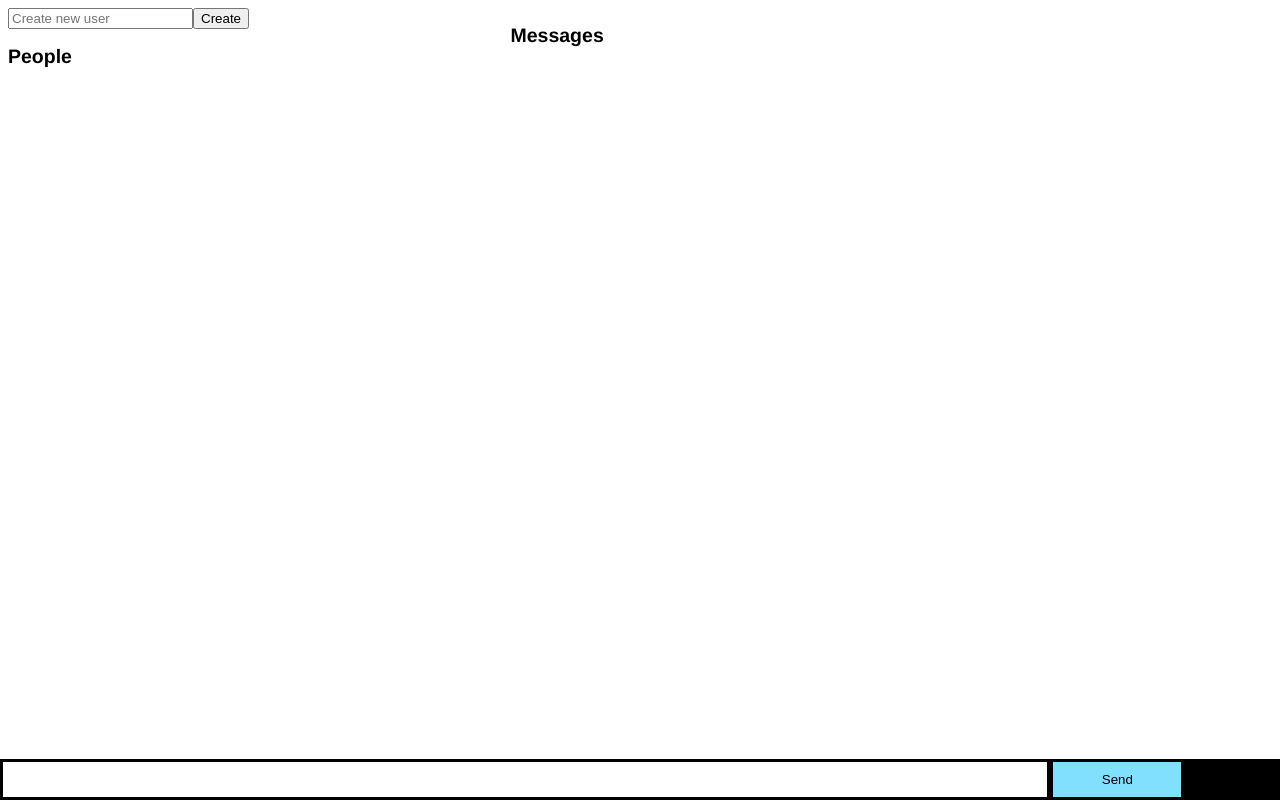
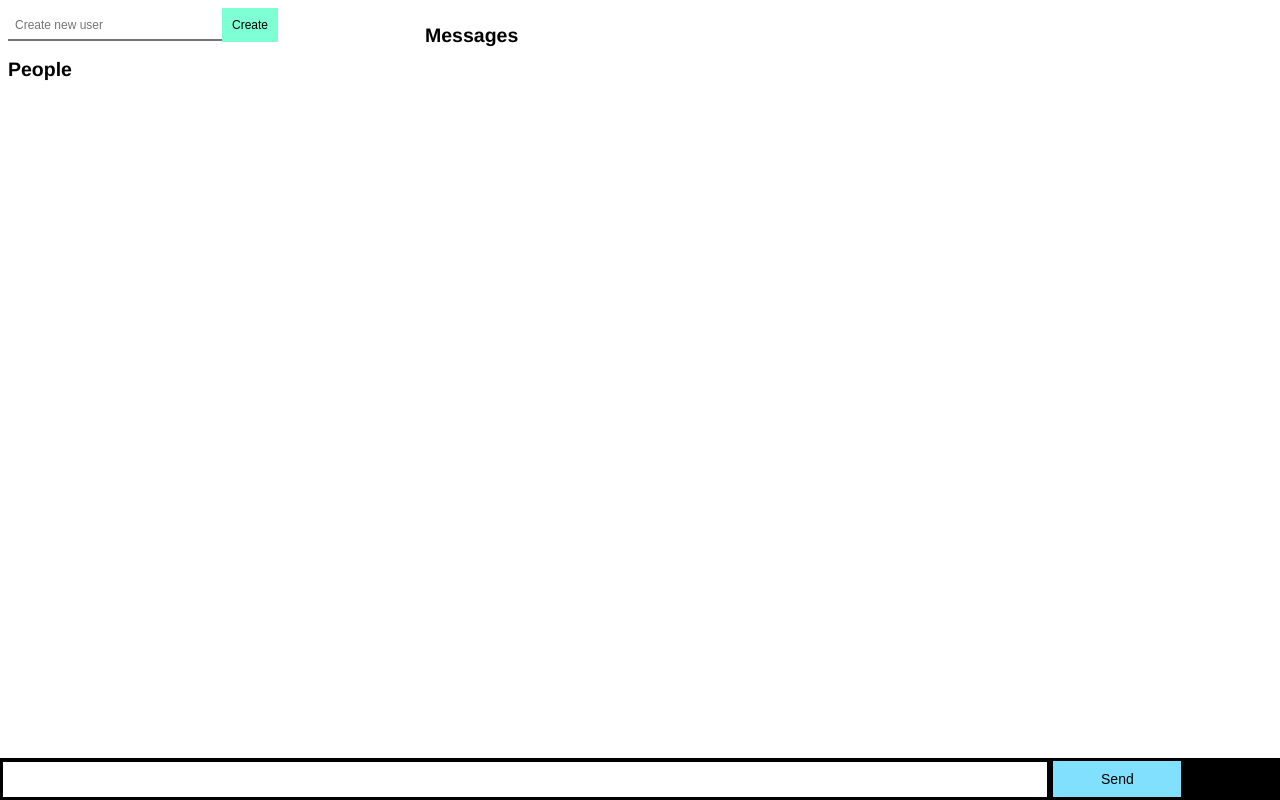
Before and after one commit to sherzader/chitchat, a website: page index.html in a window 1280 px wide. Drawn offline with nearby package versions, Linux system fonts and the light colour scheme; no server answers.

```diff
--- a/package.json
+++ b/package.json
@@ -12,5 +12,8 @@
     "express": "^4.13.4",
     "socket.io": "^1.4.5"
   },
+  "engines": {
+    "node": "5.0.0"
+  },
   "license": "MIT"
 }
--- a/style.css
+++ b/style.css
@@ -16,13 +16,14 @@
   background: rgb(130, 224, 255);
   border: none;
   padding: 10px;
+  font-size: 14px;
 }
 
 #messages {
   list-style: none;
   margin: 0 auto;
   padding: 0;
-  width: 500px;
+  width: 700px;
 }
 
 #messages li {
@@ -41,3 +42,19 @@
 .container {
   display: flex;
 }
+
+#name_change input {
+  padding: 7px;
+  font-size: 12px;
+  border-right: none;
+  border-left: none;
+  border-top: none;
+  width: 200px;
+}
+
+#name_change button {
+  padding: 10px;
+  border: medium none;
+  background-color: aquamarine;
+  font-size: 12px;
+}
```
Also changed, not shown: app.js (+6 -14 lines), 1 other file.
